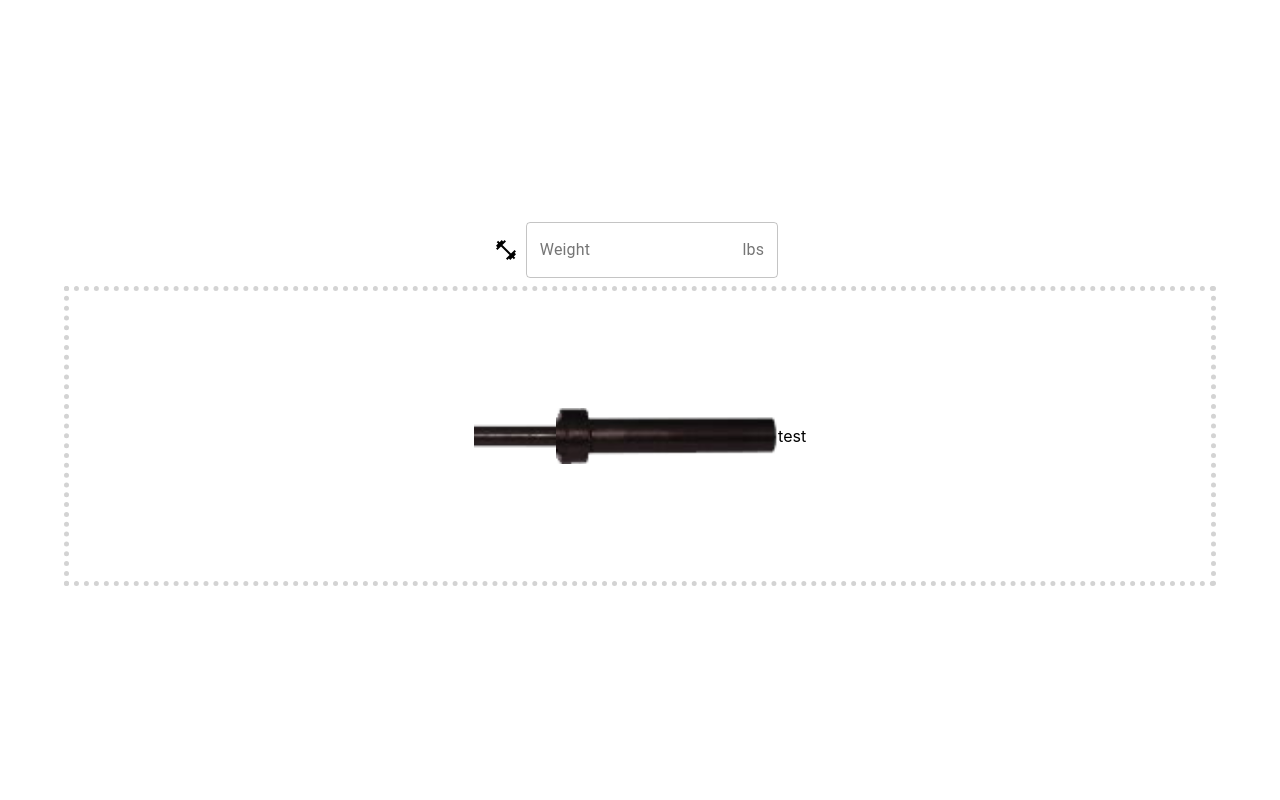
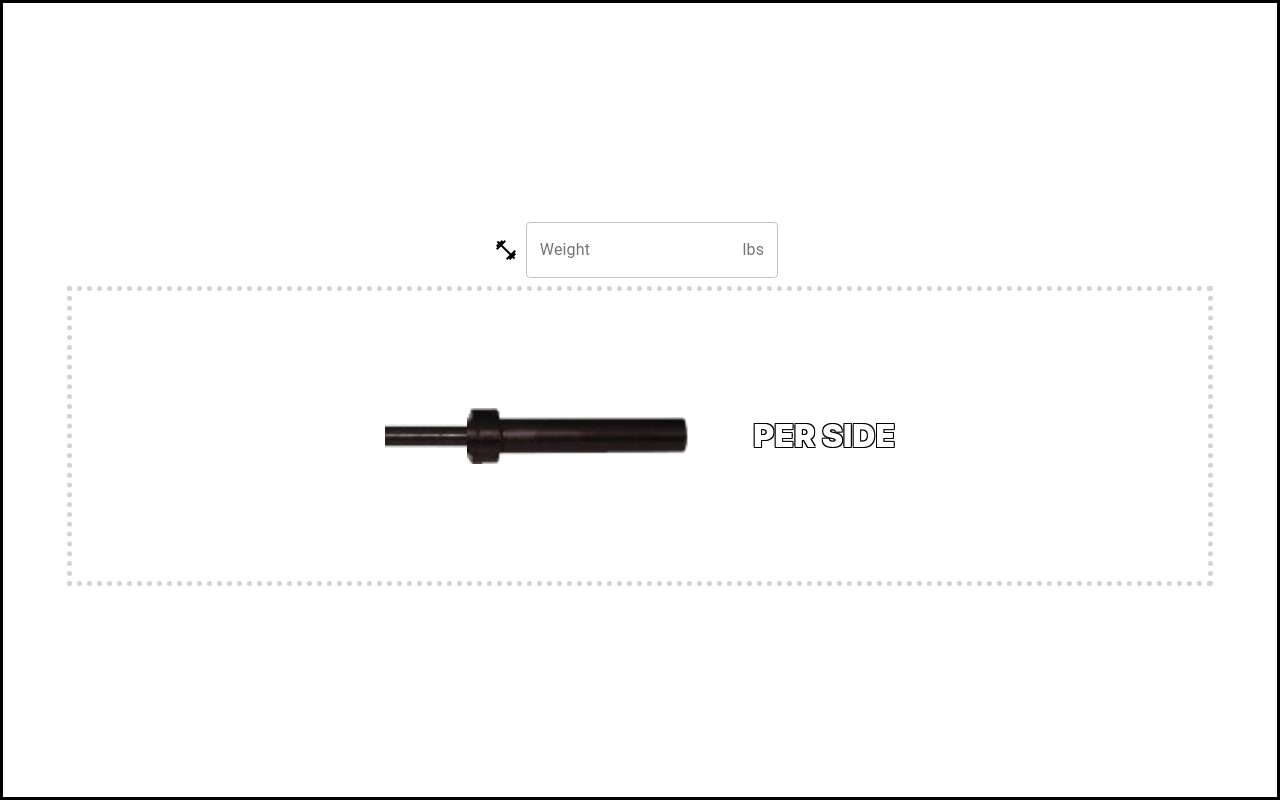
Before and after one commit to kbh1301/barbell-plates-calculator, a React (Create React App) app: page / in a window 1280 px wide. Built offline with nearby package versions, Linux system fonts and the light colour scheme.

Commit message:
- CSS Changes - Moved bulk of calculations to util.js - Input component now only sends input information to app.js - App.js now redirects input information to util.js and distributes results - Added WeightInfo component and corresponding util calculations

```diff
--- a/src/App.css
+++ b/src/App.css
@@ -18,6 +18,7 @@
     min-height: 100vh;
     flex-direction: column;
     justify-content: center;
+    border: solid;
   }
 
   .App-logo {
--- a/src/App.js
+++ b/src/App.js
@@ -9,23 +9,38 @@
 - limit plate images height based on barbell image height
   - scale each plate size based on percentage compared to biggest size in array
 - stack same size plates with slight offset?
+- add metric toggle to WeightInput
 */
-import React, { useState } from 'react';
+import React, { useState, useEffect } from 'react';
 import './App.css';
 import WeightInput from './components/WeightInput';
 import BarbellVisualization from './components/BarbellVisualization';
 import WeightInfo from './components/WeightInfo';
+import { getInputArray, getCountObj } from './utils.js';
 
 function App() {
-  const [weightVal, setWeightVal] = useState(0);
+  const [metric, setMetric] = useState('');
+  const [input, setInput] = useState(0);
+  const [inputArray, setInputArray] = useState([]);
+  const [countObj, setCountObj] = useState({});
+
+  // update inputArray whenever metric or input state changes
+  useEffect(() => {
+    setInputArray(getInputArray(metric, input));
+  },[metric, input]);
+
+  // update countObj whenever inputArray state changes
+  useEffect(() => {
+    setCountObj(getCountObj(inputArray));
+  },[inputArray]);
 
   return (
     <div className="App">
       <div className="content">
-        <WeightInput setWeightVal={setWeightVal} />
+        <WeightInput setInput={setInput} setMetric={setMetric} />
         <div className="weightDisplay">
-          <BarbellVisualization weightVal={weightVal} />
-          <WeightInfo />
+          <BarbellVisualization inputArray={inputArray} metric={metric} />
+          <WeightInfo countObj={countObj} />
         </div>
       </div>
     </div>
--- a/src/components/BarbellVisualization.js
+++ b/src/components/BarbellVisualization.js
@@ -6,75 +6,39 @@ import barbell_sleeveImg from '../img/barbell_sleeve.png'
 import barbell_sleeveCutImg from '../img/barbell_sleeveCut.png'
 import plateImg from '../img/plate.png'
 
-const BarbellVisualization = ({ weightVal, metric }) => {
-    const calcWeights = () => {
-        // array of available plates in kilograms or pounds
-        const plates =
-            metric ? // if metric has value, return kg array
-                [ 20, 15, 10, 5, 2.5, 1.25, 0.5]
-            : // else, return lb array
-                [ 45, 35, 25, 10, 5, 2.5, 1.25 ];
+const BarbellVisualization = ({ inputArray }) => {
+    // for each plate in inputArray, create img component
+    const buildPlateImgs = () => inputArray.map((plate) => {
+        return(
+            <div className="flexCell">
+                { // if plateSize prop is NOT 'leftover', add plate image
+                plate.plateSize !== 'leftover'
+                    ? <img className="plateImg" src={plateImg} alt="" style={{height:`${plate.plateSize}%`}}/>
+                    : null
+                }
+                {/* <div className="weightDisplayNumber">{plate.plateWeight}<br/></div> */}
+            </div>
+        );
+    });
 
-        // sort plates by highest to lowest
-        plates.sort((a,b) => b - a);
-
-        // initializes array that holds all plate images and values
-        let plateStack = [];
-
-        // tracks remaining weight throughout calculation
-        let curWeight = weightVal;
-
-        curWeight -= 45; // subtract standard bar weight
-        curWeight /= 2; // get one side of bar
-
-        // iterates through plates array, adding plates to plateStack if within curWeight
-        plates.forEach((plate, i) => {
-            // checks how many times plate fits evenly within curWeight
-            let wholePlate = curWeight / plate;
-            // calculate plate image size based on amount in plates array
-            let plateSize = 100 - i/(plates.length - 1) * 75;
-
-            // component to potentially be added to imgArray array
-            const plateComponent =
-                <div className="flexCell">
-                    <img className="plateImg" src={plateImg} alt="" style={{height:`${plateSize}%`}}/>
-                    <div className="weightDisplayNumber">{plate}<br/></div>
-                </div>;
-
-            // determines how many (if any) of the current plate can be used and adds component to result
-            if(wholePlate >= 1){
-                for(let i = wholePlate; i >= 1; i--) {
-                    // add plate to plateStack
-                    plateStack.push( plateComponent );
-                    curWeight -= plate;
-                }
-            }
-        });
-
-        // complete image array to be returned for component
-        let imgArray = [
-            // barbell shaft and sleeve cap images
+    // complete BarbellVisualization component
+    return (
+        <div className="BarbellVisualization">
             <div className="flexCell">
                 <img className="barbellImg" src={barbell_shaftImg} alt="" />
                 <img className="barbellImg" src={barbell_sleeveCapImg} alt="" />
-            </div>,
-            // barbell sleeve and plate images
+            </div>
             <div className="flexCell">
-                {!plateStack.length ? // if plateStack is empty, return empty sleeve
-                    <img className="barbellImg" src={barbell_sleeveImg} alt="" />
-                : // else, return plateStack weights and shortened sleeve
-                    <Fragment>
-                        {plateStack}
-                        <img className="barbellImg" src={barbell_sleeveCutImg} alt="" />
-                    </Fragment>}
+                { // if inputArray is empty, return empty sleeve; else, return plateStack weights and shortened sleeve
+                !inputArray.length
+                    ? <img className="barbellImg" src={barbell_sleeveImg} alt="" />
+                    :   <Fragment>
+                            {buildPlateImgs()}
+                            <img className="barbellImg" src={barbell_sleeveCutImg} alt="" />
+                        </Fragment>
+                }
             </div>
-        ];
-        if(curWeight > 0) imgArray.push(<div className="">{curWeight}</div>); // leftover weight
-        return imgArray;
-    }
-    // completed BarbellVisualization component
-    return (
-        <div className="BarbellVisualization">{calcWeights(weightVal)}</div>
+        </div>
     );
 }
 export default BarbellVisualization;
--- /dev/null
+++ b/src/components/WeightInfo.css
@@ -0,0 +1,13 @@
+.weightInfoNumber {
+    text-align: right;
+    text-shadow:
+        -1px -1px 0 black,
+        1px -1px 0 black,
+        -1px 1px 0 black,
+        1px 1px 0 black;
+    color: white;
+    font-weight: 900;
+    display:inline-block;
+    font-size: 2em;
+    padding-left: 2em;
+}
--- a/src/components/WeightInfo.js
+++ b/src/components/WeightInfo.js
@@ -1,7 +1,18 @@
-const WeightInfo = () => {
+import './WeightInfo.css';
+
+const WeightInfo = ({ countObj }) => {
+    // sort countObj; for each element, add info component
+    const buildPlateInfo = () => Object.keys(countObj)
+        .sort((a,b) => b - a)
+        .map((i) => {
+            return <div>{countObj[i]} x {i} lb</div>
+        });
+
+    // complete WeightInfo
     return(
-        <div>
-            <p>test</p>
+        <div className="weightInfoNumber">
+            PER SIDE<br/>
+            {buildPlateInfo()}
         </div>
     );
 }
--- a/src/components/WeightInput.css
+++ b/src/components/WeightInput.css
@@ -47,6 +47,5 @@
     align-items: center;
     justify-content: center;
     padding: 5px 0px 5px 0px;
-    position: relative;
     height: 100%;
 }
--- a/src/components/WeightInput.js
+++ b/src/components/WeightInput.js
@@ -8,8 +8,9 @@ import FitnessCenterIcon from '@material-ui/icons/FitnessCenter';
 const useStyles = makeStyles((theme) => ({
     root: {'& > *': { margin: theme.spacing(1), width: '25ch'}}}));
 
-const WeightInput = ({ setWeightVal }) => {
+const WeightInput = ({ setInput, setMetric }) => {
     const classes = useStyles();
+    const metric = '';
 
     return(
         <Fragment>
@@ -18,7 +19,7 @@ const WeightInput = ({ setWeightVal }) => {
                 <form className={classes.root} noValidate autoComplete="off">
                     <TextField id="outlined-basic" label="Weight" variant="outlined" type="number"
                     InputProps={{ endAdornment: <InputAdornment position="end">lbs</InputAdornment> }}
-                    onChange={(event) => {setWeightVal(event.target.value)}}/>
+                    onChange={(event) => {setInput(event.target.value)}}/>
                 </form>
             </div>
         </Fragment>
--- /dev/null
+++ b/src/utils.js
@@ -0,0 +1,72 @@
+// determines array of available plates based on kilograms or pounds
+const platesFromMetric = (metric) => {
+    return (
+        // if metric has value, return kg array; else, return lb array
+        metric
+            ? [ 20, 15, 10, 5, 2.5, 1.25, 0.5]
+            : [ 45, 35, 25, 10, 5, 2.5, 1.25 ]
+    )
+}
+
+// calculate optimal plates based on user input and store results in array
+// includes sizing calculation property for img height
+const calcWeight = (plates, weightVal) => {
+    // sort plates array by highest to lowest
+    plates.sort((a,b) => b - a);
+
+    // initialize array to be returned
+    let inputArray = [];
+
+    // tracks remaining weight throughout calculation
+    let curWeight = weightVal;
+
+    curWeight -= 45; // subtract standard bar weight
+    curWeight /= 2; // get one side of bar
+
+    // iterates through plates array, adding plates to inputArray if within curWeight
+    plates.forEach((plate, i) => {
+        // checks how many times plate fits evenly within curWeight
+        let wholePlate = curWeight / plate;
+        // calculate plate image size based on amount of available plates in plates array
+        let plateSize = 100 - i/(plates.length - 1) * 75;
+
+        // determines how many (if any) of the current plate can be used and adds component to result
+        if(wholePlate >= 1){
+            for(let i = wholePlate; i >= 1; i--) {
+                // add plate object to inputArray
+                inputArray.push({
+                    plateWeight: plate,
+                    plateSize: plateSize
+                });
+                // reduce curWeight by this plate's value
+                curWeight -= plate;
+            }
+        }
+    });
+    // add leftover weight to inputArray
+    if(curWeight > 0) inputArray.push({
+        plateWeight: curWeight,
+        plateSize: 'leftover'
+    });
+
+    return inputArray;
+}
+
+export const getInputArray = (metric, input) => {
+    return (calcWeight(platesFromMetric(metric), input))
+}
+
+export const getCountObj = (inputArray) => {
+    const counts = {};
+
+    // create array of plateWeight values
+    inputArray.map((plate) => {
+        return plate.plateWeight
+    })
+    // retrieve count for each plate and add to counts object
+    .forEach((i) => {
+        counts[i] = (counts[i] || 0) + 1;
+    });
+
+    return counts;
+}
```
